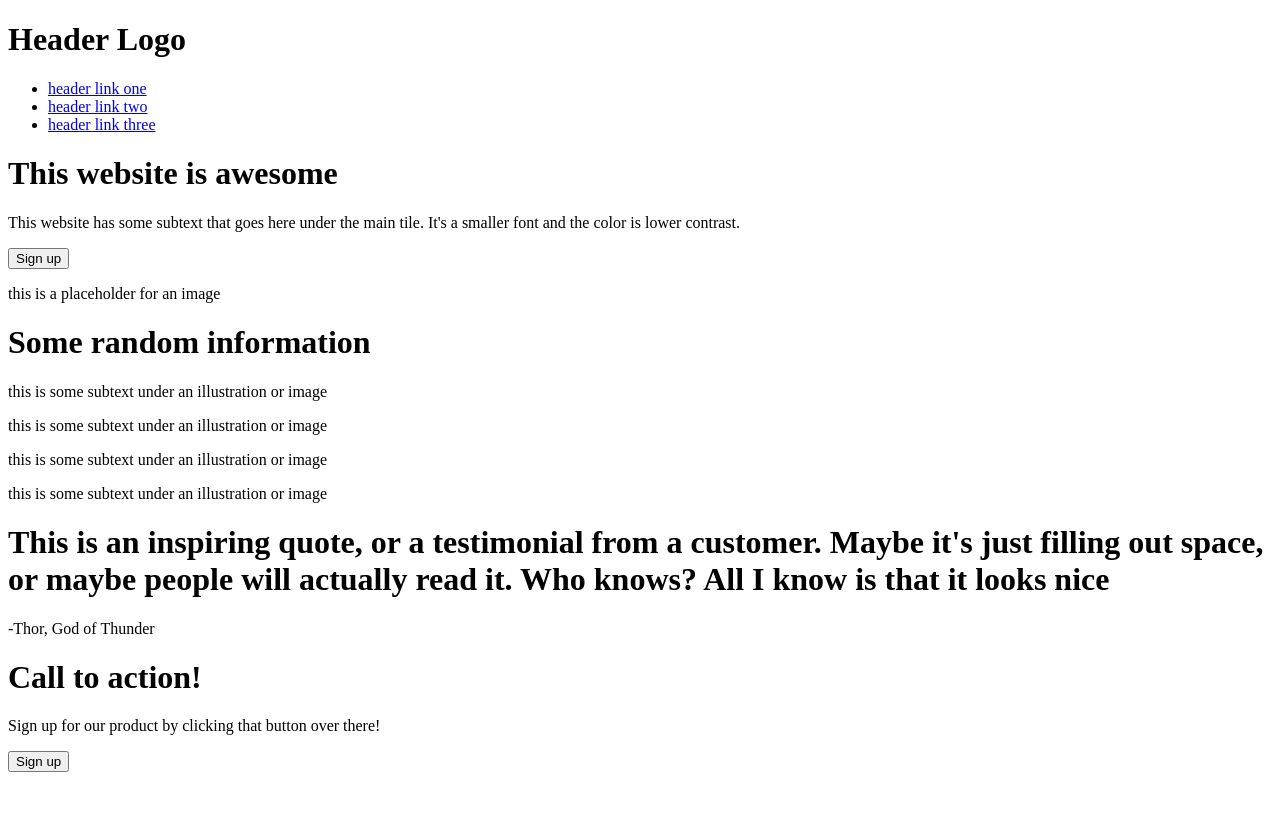
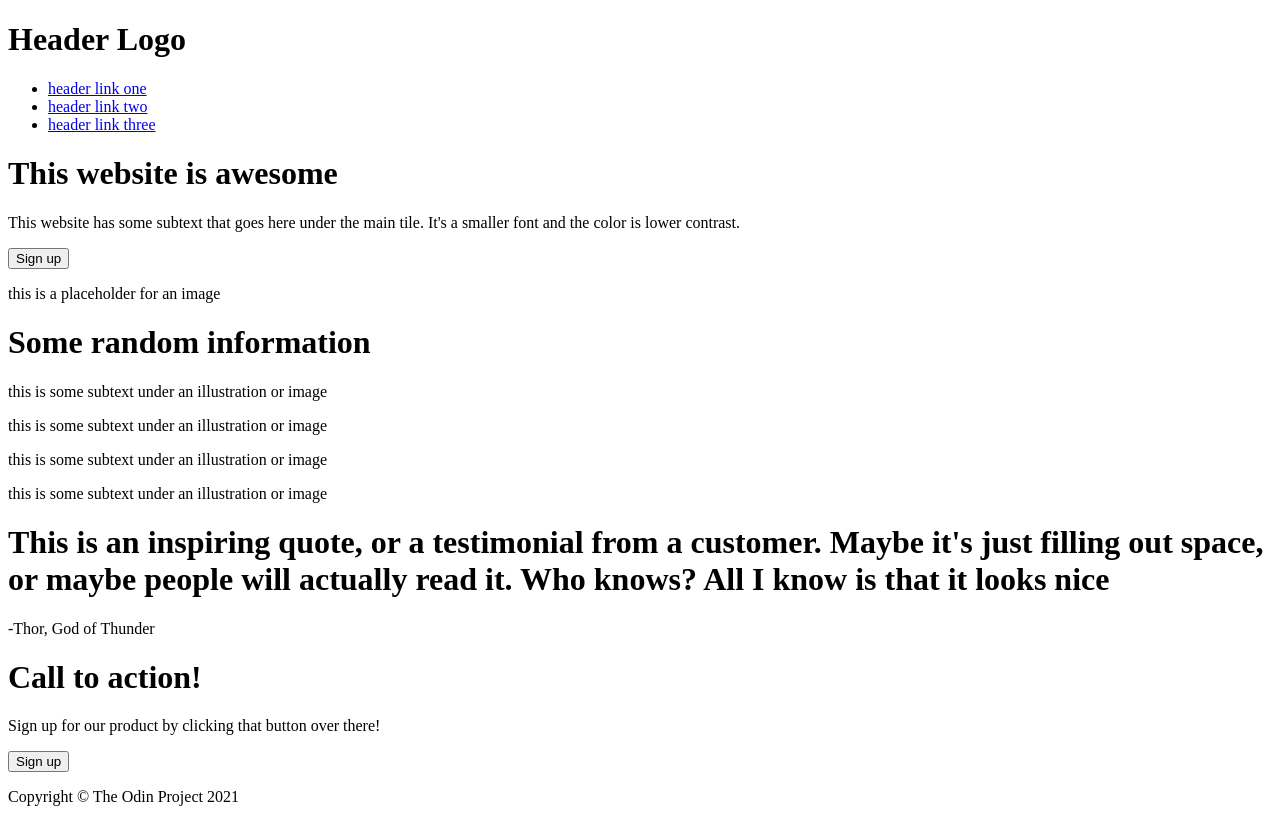
Before and after one commit to echiperdev/landing-page, a plain HTML site: page index.html in a window 1280 px wide. Before the commit the page ends 800 px from the top, so only its background shows below. Drawn offline with Linux system fonts and the light colour scheme.

Commit message:
Build footer
Footer class contains a p, which is the copyright declaration.

```diff
--- a/index.html
+++ b/index.html
@@ -82,5 +82,10 @@
             </div>
             <button>Sign up</button>
         </div>
+
+        <!-- Footer contains a copyright declaration -->
+        <div class="footer">
+            <p>Copyright &copy; The Odin Project 2021</p>
+        </div>
     </body>
 </html>
```
